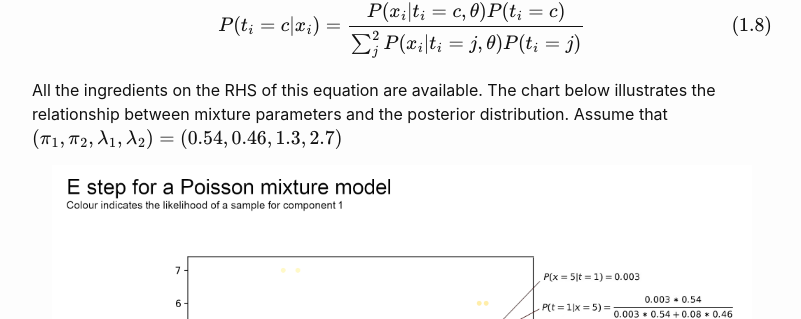
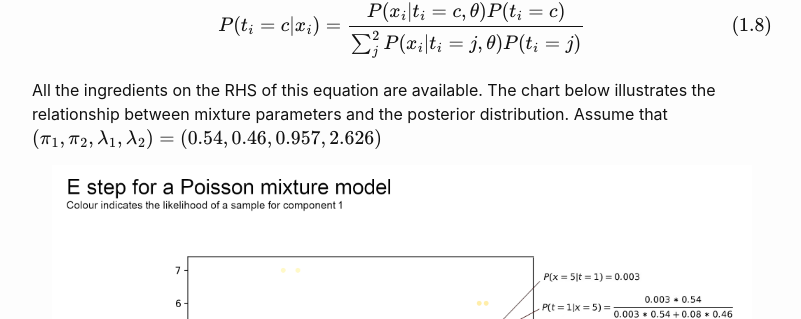
Before and after one commit to mkffl/mkffl.github.io, a Jekyll site: the page built from _posts/2020-07-10-Expectation-maximization-part-1.markdown, in a window 1280 px wide and 900 px high, scrolled down 6140 px. Shown: the part 135-454 px from the top of the window, without its empty margins (238-1039 px from the left). Built offline with Jekyll 4.4.1, drawn with Linux system fonts in a browser that asks for light colours; formulas are drawn with MathJax 3.

Commit message:
Fix Poisson parameter

```diff
--- a/_posts/2020-07-10-Expectation-maximization-part-1.markdown
+++ b/_posts/2020-07-10-Expectation-maximization-part-1.markdown
@@ -242,7 +242,7 @@ P(t_i=c|x_i)=\frac{P(x_i|t_i=c,\theta)P(t_i=c)}{\sum_j^2P(x_i|t_i=j,\theta)P(t_i
 \tag{1.8}
 $$
 
-All the ingredients on the RHS of this equation are available. The chart below illustrates the relationship between mixture parameters and the posterior distribution. Assume that $(\pi_1, \pi_2, \lambda_1, \lambda_2) = (0.54, 0.46, 1.3, 2.7)$
+All the ingredients on the RHS of this equation are available. The chart below illustrates the relationship between mixture parameters and the posterior distribution. Assume that $(\pi_1, \pi_2, \lambda_1, \lambda_2) = (0.54, 0.46, 0.957, 2.626)$
 
 {:refdef: style="text-align: center;"}
 ![Distribution of orders](/assets/poissono-estep2.png){: width="700px"}
```
